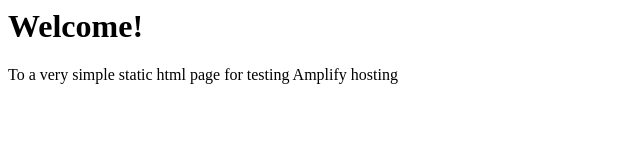
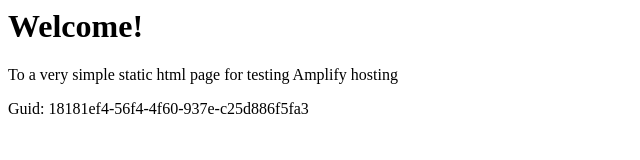
Before and after one commit to aws-aemilia-sin/Github-PR-Commit-Integration-Test-DoNotTouch-v0-preprod-ap-southeast-1, a website: page src/index.html in a window 1280 px wide. Shown: the whole page, without its empty margins (0-640 px from the left). Drawn offline with Linux system fonts and the light colour scheme.

Commit message:
commit from integ tests

```diff
--- a/src/index.html
+++ b/src/index.html
@@ -1,3 +1,5 @@
+
+
 <html lang="en">
 
 <head>
@@ -10,6 +12,6 @@
 <body>
     <h1>Welcome!</h1>
     <p>To a very simple static html page for testing Amplify hosting</p>
-</body>
+    <p>Guid: 18181ef4-56f4-4f60-937e-c25d886f5fa3</p></body>
 
 </html>
```
